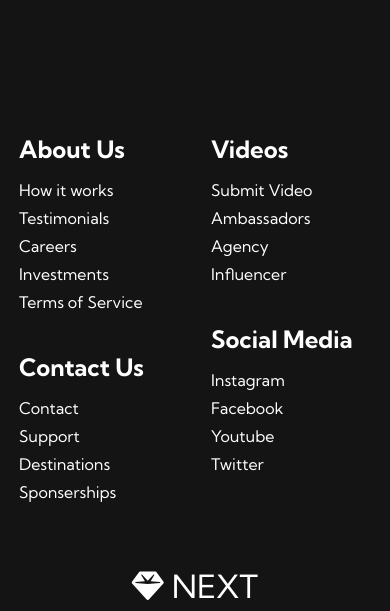
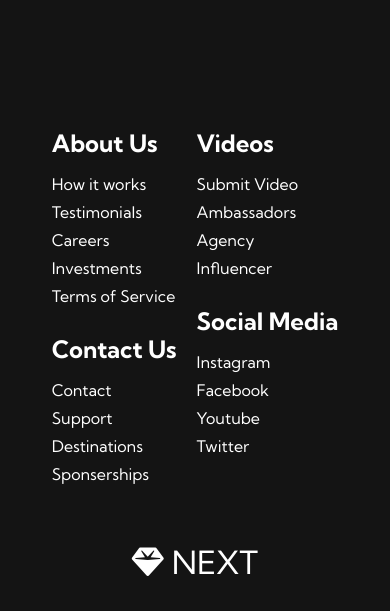
Before and after one commit to dasunsucharith/website_tech, a plain HTML site: page index.html in a window 390 px wide. Shown: the part 2234-2845 px from the top of the page. Drawn offline with Linux system fonts and the light colour scheme.

Commit message:
Update styles.css

```diff
--- a/styles.css
+++ b/styles.css
@@ -588,3 +588,11 @@
         flex-direction: column;
     }
 }
+
+@media screen and (max-width: 480px) {
+    .footer__link--items {
+        margin: 0;
+        padding: 10px;
+        width: 100%;
+    }
+}
```
